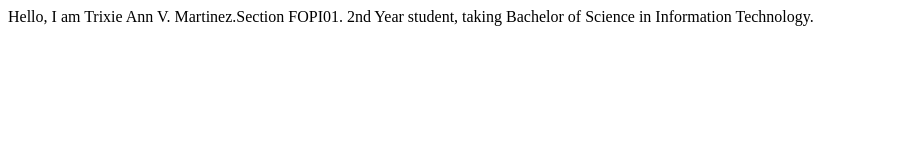
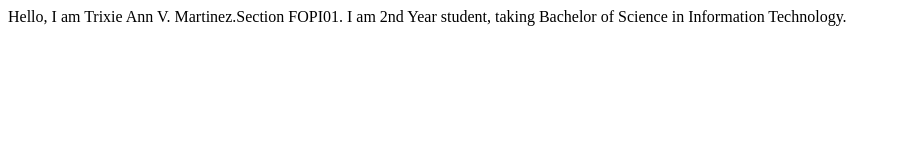
Before and after one commit to TrixieMartinez/martinez-IT128, a plain HTML site: page index.html in a window 1280 px wide. Shown: the whole page, without its empty margins (0-901 px from the left). Drawn offline with Linux system fonts and the light colour scheme.

Commit message:
Update index.html

```diff
--- a/index.html
+++ b/index.html
@@ -3,6 +3,6 @@
     <title> IT128L COURSE</title>
   </head>
   <body>
-    <p> Hello, I am Trixie Ann V. Martinez.Section FOPI01. 2nd Year student, taking Bachelor of Science in Information Technology. </p>
+    <p> Hello, I am Trixie Ann V. Martinez.Section FOPI01. I am 2nd Year student, taking Bachelor of Science in Information Technology. </p>
   </body>
 </html>
```
